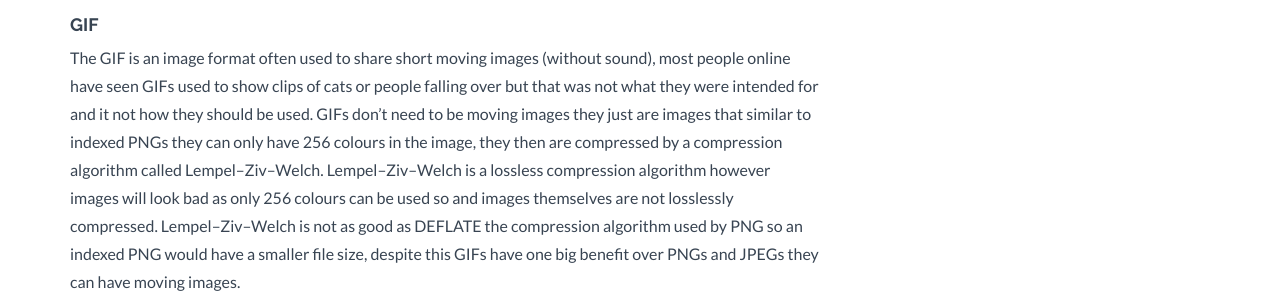
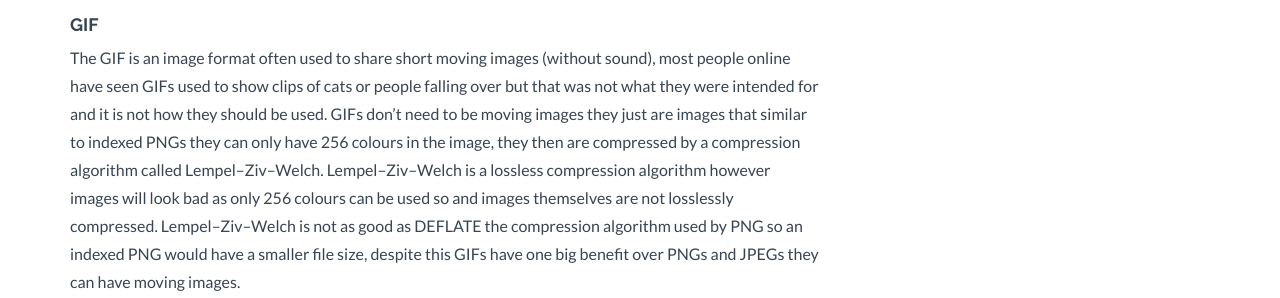
Before and after one commit to AceLewis/AceLewis.github.io, a Jekyll site: the page built from _posts/blog/2015-12-28-image-formats-and-when-to-use-them.markdown, in a window 1280 px wide and 900 px high, scrolled down 4591 px. Shown: the part 212-510 px from the top of the window. Built offline with Jekyll 4.4.1, drawn with Linux system fonts in a browser that asks for light colours; nearby versions of some CDN libraries; comment, search, counter and statistics services are not loaded.

Commit message:
Minor spelling change

```diff
--- a/_config.yml
+++ b/_config.yml
@@ -69,7 +69,7 @@ members:
     img: AceLewisProfilePic.jpg
     social:
       - title: envelope #use for email address
-        url: mailto:hello@acelewis.com
+        url: mailto:Removed due to spam
       - title: twitter
         url: http://twitter.com/_AceLewis
 
--- a/_posts/blog/2015-12-28-image-formats-and-when-to-use-them.markdown
+++ b/_posts/blog/2015-12-28-image-formats-and-when-to-use-them.markdown
@@ -82,7 +82,7 @@ This highlights the problems with JPEG however it does so unfairly...
 JPEG is an acronym for Joint Photographic Experts Group, and as the name implies this compression format was made for the use with photographs of the real world not images of penguins made on a computer. JPEG compression excels in the compression of photographs and if the compression algorithm is applied only once the compressed image is almost indistinguishable from the initial picture. As JPEG is brilliant at compression photographs nearly all cameras save the images in this format meaning that it is difficult to get a raw photographic image that was initially save in a lossless format e.g. PNG. High end cameras can take images in "raw" however the final images are almost always distributed in JPEG format and the appeal to "shoot raw" is due to more control of the colour and exposure when editing the photograph afterwards. Photographs will tend to have much more than 256 colours so indexed PNGs can not be used, this is the main reason why images shared online tend to be in this format.
 
 #### GIF
-The GIF is an image format often used to share short moving images (without sound), most people online have seen GIFs used to show clips of cats or people falling over but that was not what they were intended for and it not how they should be used. GIFs don't need to be moving images they just are images that similar to indexed PNGs they can only have 256 colours in the image, they then are compressed by a compression algorithm called Lempel–Ziv–Welch. Lempel–Ziv–Welch is a lossless compression algorithm however images will look bad as only 256 colours can be used so and images themselves are not losslessly compressed. Lempel–Ziv–Welch is not as good as DEFLATE the compression algorithm used by PNG so an indexed PNG would have a smaller file size, despite this GIFs have one big benefit over PNGs and JPEGs they can have moving images.
+The GIF is an image format often used to share short moving images (without sound), most people online have seen GIFs used to show clips of cats or people falling over but that was not what they were intended for and it is not how they should be used. GIFs don't need to be moving images they just are images that similar to indexed PNGs they can only have 256 colours in the image, they then are compressed by a compression algorithm called Lempel–Ziv–Welch. Lempel–Ziv–Welch is a lossless compression algorithm however images will look bad as only 256 colours can be used so and images themselves are not losslessly compressed. Lempel–Ziv–Welch is not as good as DEFLATE the compression algorithm used by PNG so an indexed PNG would have a smaller file size, despite this GIFs have one big benefit over PNGs and JPEGs they can have moving images.
 
 ![Wow GIF](/assets/img/blog/image-types/wow.gif){: .center-image }
 
```
